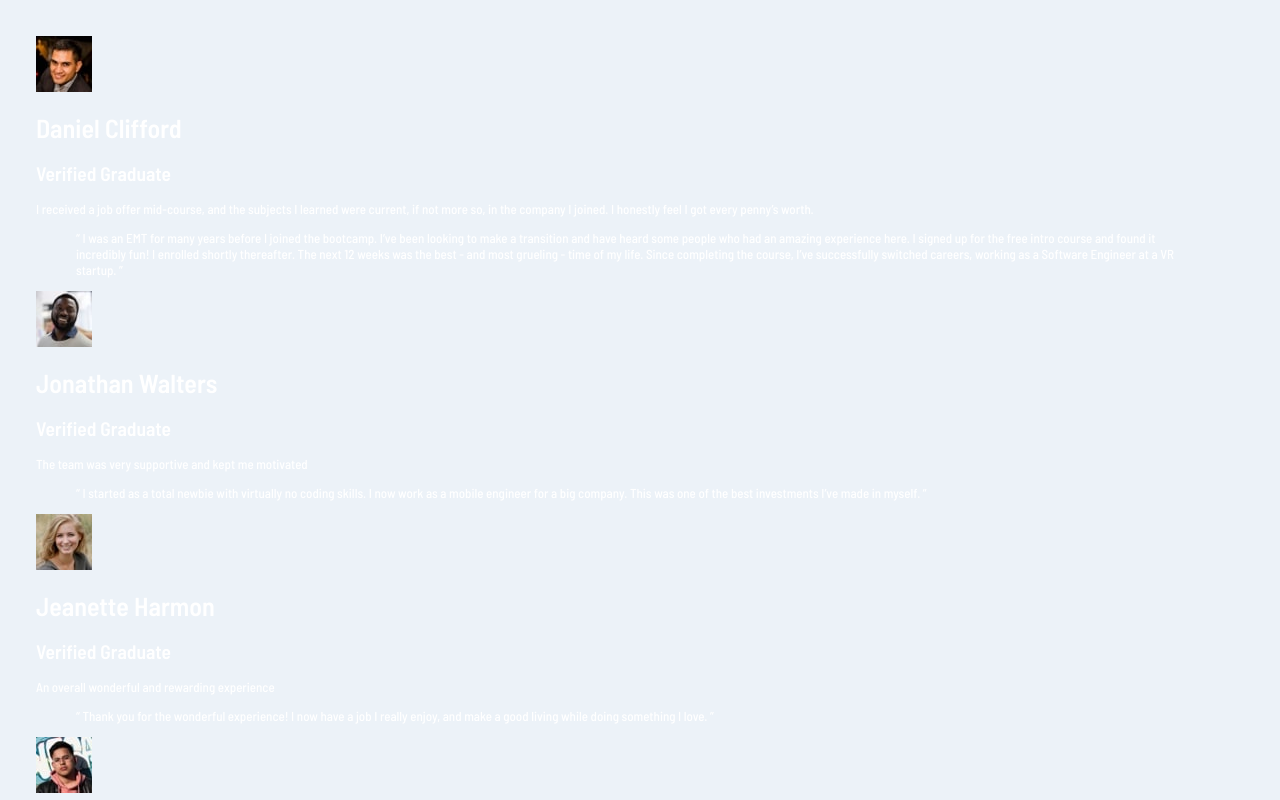
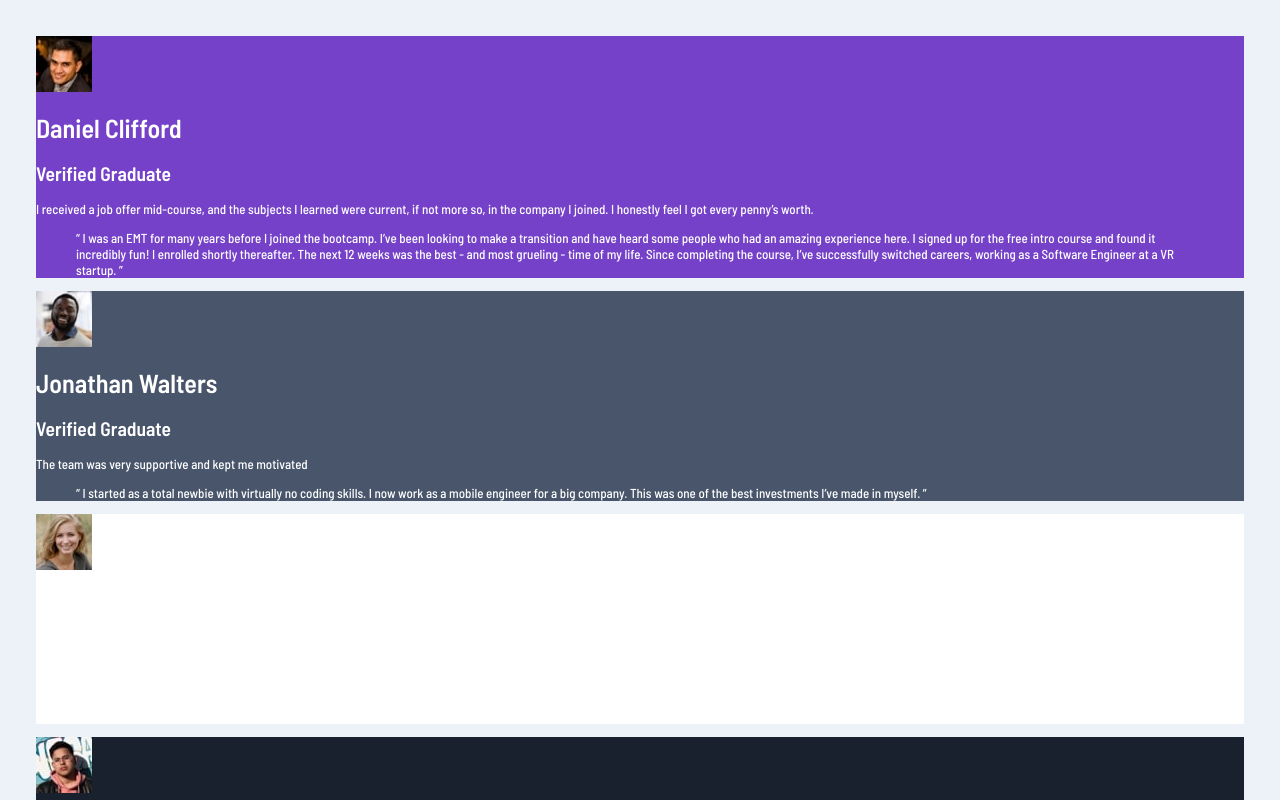
Before and after one commit to aaronshivers/testimonials-grid-section-main, a React app: page / in a window 1280 px wide. Shown: the top 800 px of the page. Built offline with nearby package versions, Linux system fonts and the light colour scheme.

Commit message:
add variant to card

```diff
--- a/src/Components/Card/Card.jsx
+++ b/src/Components/Card/Card.jsx
@@ -5,15 +5,17 @@ import Title from './Title';
 import Subtitle from './Subtitle';
 import Quote from './Quote';
 import Image from './Image';
+import { Wrapper } from './Card.styles';
 
-const Card = ({ children }) => (
-  <div>
+const Card = ({ children, variant }) => (
+  <Wrapper variant={variant}>
     {children}
-  </div>
+  </Wrapper>
 );
 
 Card.propTypes = {
   children: PropTypes.node.isRequired,
+  variant: PropTypes.oneOf(['primary', 'light', 'medium', 'dark']).isRequired,
 };
 
 Card.Title = Title;
--- /dev/null
+++ b/src/Components/Card/Card.styles.js
@@ -0,0 +1,23 @@
+import styled from 'styled-components';
+import styleSettings from '../../styleSettings';
+
+const {
+  colors, sizes, breakPoints, weights,
+} = styleSettings;
+
+const Wrapper = styled.div`
+  background-color: ${({ variant }) => {
+    switch (variant) {
+      case 'light':
+        return colors.white;
+      case 'medium':
+        return colors.veryDarkGrayishBlue;
+      case 'dark':
+        return colors.veryDarkBlackishBlue;
+      default:
+        return colors.moderateViolet;
+    }
+  }};
+`;
+
+export { Wrapper };
--- a/src/Pages/Main/Main.jsx
+++ b/src/Pages/Main/Main.jsx
@@ -6,9 +6,9 @@ const Main = () => (
   <main>
     {
       cardData.map(({
-        id, image, title, subtitle, statement, quote,
+        id, image, title, subtitle, statement, quote, variant,
       }) => (
-        <Card key={id}>
+        <Card key={id} variant={variant}>
           <Card.Image
             src={image}
             alt={title}
--- a/src/assets/cardData.js
+++ b/src/assets/cardData.js
@@ -6,6 +6,7 @@ export default [
     subtitle: 'Verified Graduate',
     statement: 'I received a job offer mid-course, and the subjects I learned were current, if not more so, in the company I joined. I honestly feel I got every penny’s worth.',
     quote: '“ I was an EMT for many years before I joined the bootcamp. I’ve been looking to make a transition and have heard some people who had an amazing experience here. I signed up for the free intro course and found it incredibly fun! I enrolled shortly thereafter. The next 12 weeks was the best - and most grueling - time of my life. Since completing the course, I’ve successfully switched careers, working as a Software Engineer at a VR startup. ”',
+    variant: 'primary',
   },
   {
     id: '1',
@@ -14,6 +15,7 @@ export default [
     subtitle: 'Verified Graduate',
     statement: 'The team was very supportive and kept me motivated',
     quote: '“ I started as a total newbie with virtually no coding skills. I now work as a mobile engineer for a big company. This was one of the best investments I’ve made in myself. ”',
+    variant: 'medium',
   },
   {
     id: '2',
@@ -22,6 +24,7 @@ export default [
     subtitle: 'Verified Graduate',
     statement: 'An overall wonderful and rewarding experience',
     quote: '“ Thank you for the wonderful experience! I now have a job I really enjoy, and make a good living while doing something I love. ”',
+    variant: 'light',
   },
   {
     id: '3',
@@ -30,6 +33,7 @@ export default [
     subtitle: 'Verified Graduate',
     statement: 'Awesome teaching support from TAs who did the bootcamp themselves. Getting guidance from them and learning from their experiences was easy.',
     quote: '“ The staff seem genuinely concerned about my progress which I find really refreshing. The program gave me the confidence necessary to be able to go out in the world and present myself as a capable junior developer. The standard is above the rest. You will get the personal attention you need from an incredible community of smart and amazing people. ”',
+    variant: 'dark',
   },
   {
     id: '4',
@@ -38,5 +42,6 @@ export default [
     subtitle: 'Verified Graduate',
     statement: 'Such a life-changing experience. Highly recommended!',
     quote: '“ Before joining the bootcamp, I’ve never written a line of code. I needed some structure from professionals who can help me learn programming step by step. I was encouraged to enroll by a former student of theirs who can only say wonderful things about the program. The entire curriculum and staff did not disappoint. They were very hands-on and I never had to wait long for assistance. The agile team project, in particular, was outstanding. It took my learning to the next level in a way that no tutorial could ever have. In fact, I’ve often referred to it during interviews as an example of my developent experience. It certainly helped me land a job as a full-stack developer after receiving multiple offers. 100% recommend! ”',
+    variant: 'medium',
   },
 ];
```
